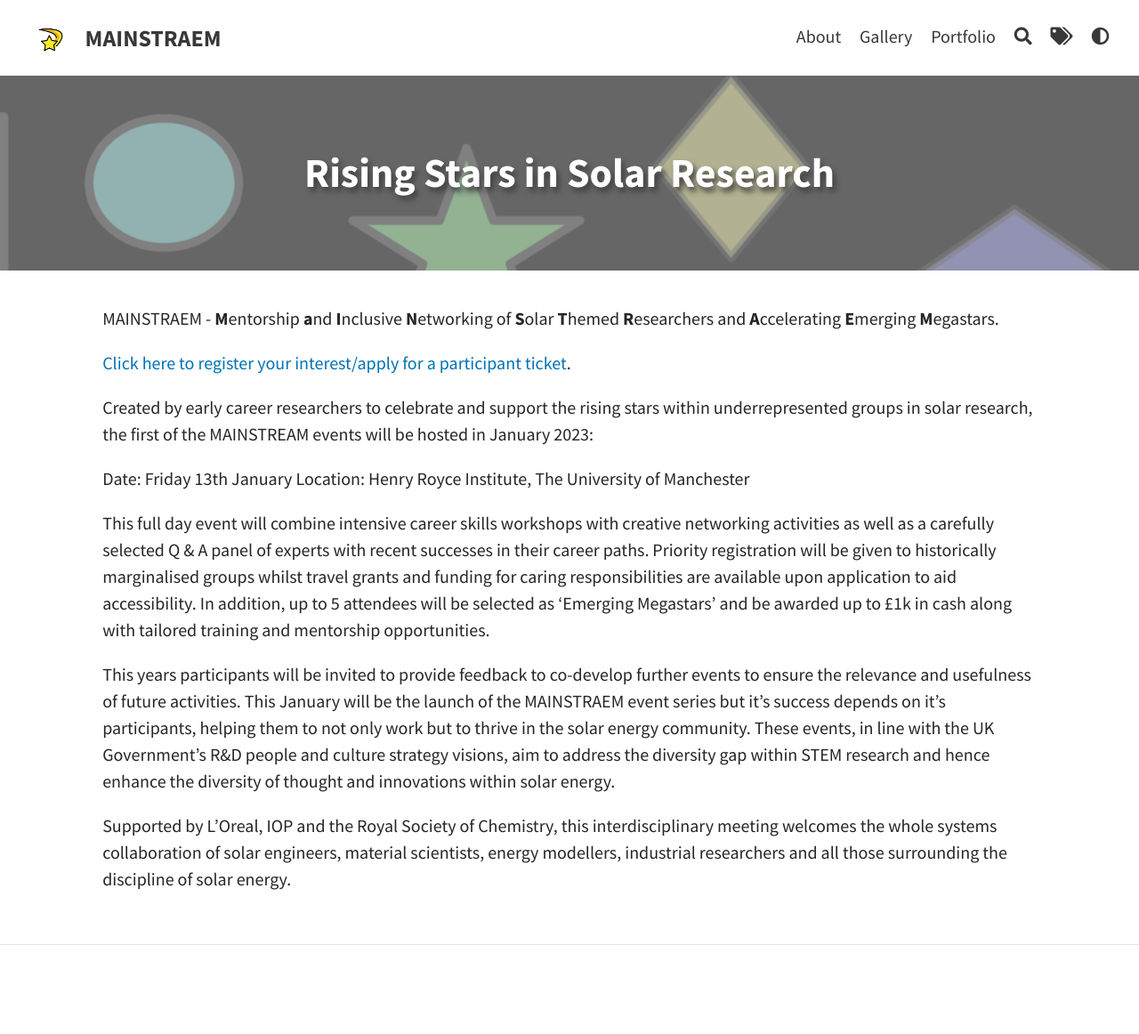
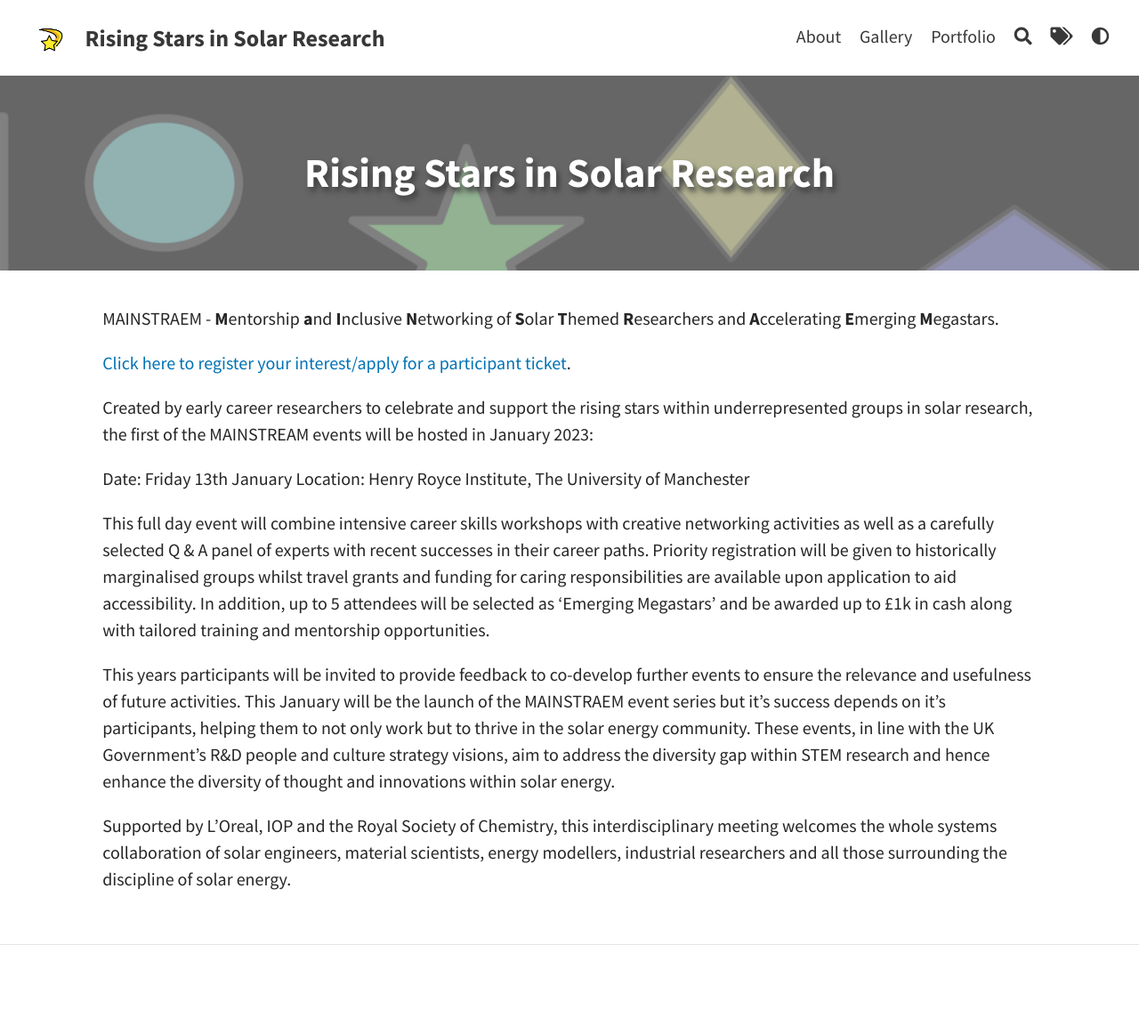
Before and after one commit to MAINSTRAEM/old_website, a Jekyll site: the page built from index.md, in a window 1280 px wide. Shown: the whole page at 89% size. Built offline with Jekyll 4.4.1, drawn with Linux system fonts in a browser that asks for light colours.

Commit message:
Update _config.yml

```diff
--- a/_config.yml
+++ b/_config.yml
@@ -3,14 +3,14 @@
 url: "mainstraem.github.io"
 
 # THEME-SPECIFIC CONFIGURATION
-title: MAINSTRAEM                                 # site's title
+title: Rising Stars in Solar Research                                 # site's title
 description: "Rising Stars in Solar Research"      # used by search engines
 avatar: assets/img/1F4AB_color.png                     # Empty for no avatar in navbar
 favicon: assets/1F4AB_color.png                        # Icon displayed in the tab
 
 # Header and footer text
-header_text: "Rising Stars in Solar Research" # Change Blog header text
-header_feature_image: assets/img/header/bia-andrade-SmkZz4aR-Ng-unsplash.jpg
+header_text: " " # Change Blog header text
+header_feature_image: assets/img/pexels/travel.jpeg
 header_feature_image_responsive: true
 footer_text: " "
 
```
